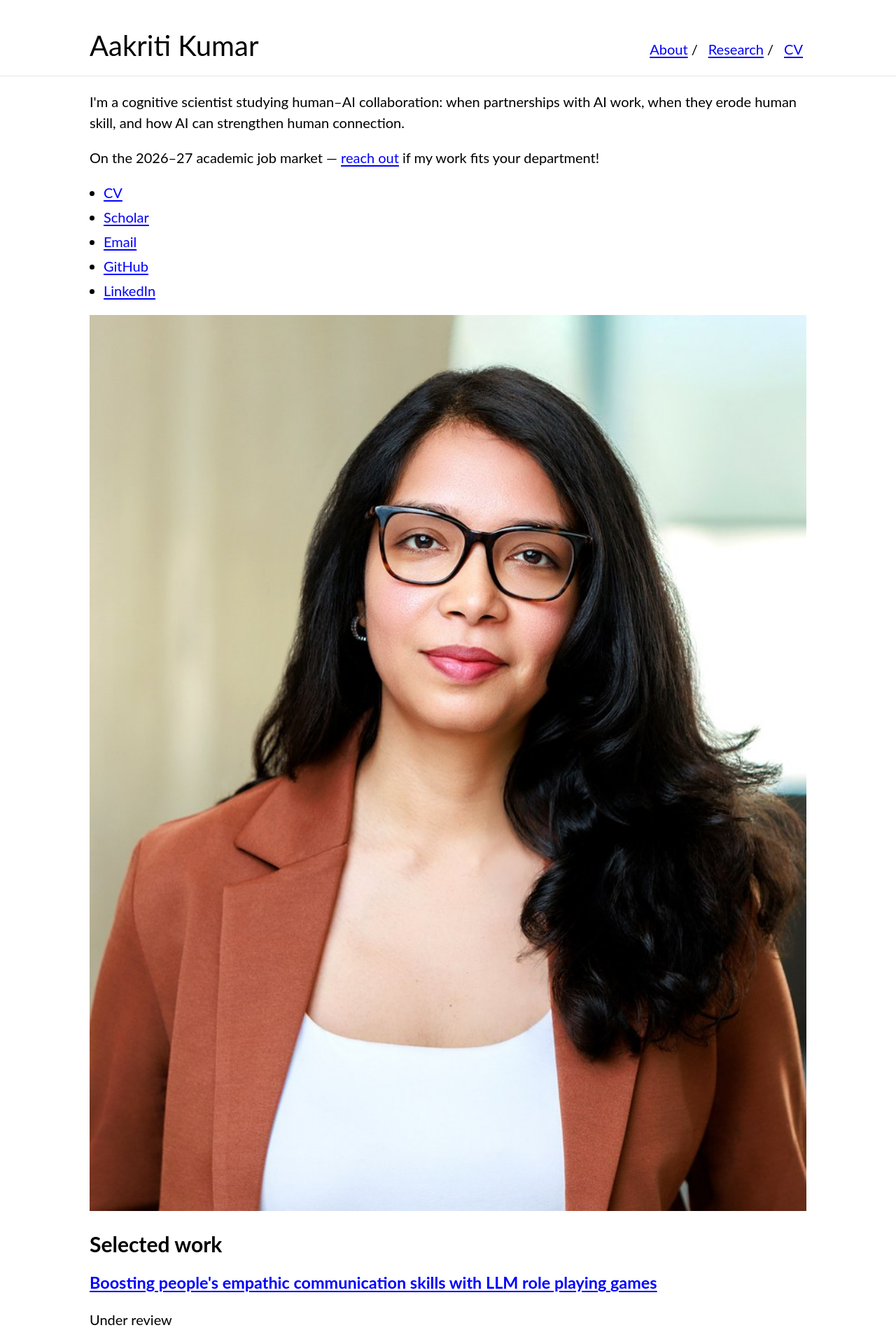
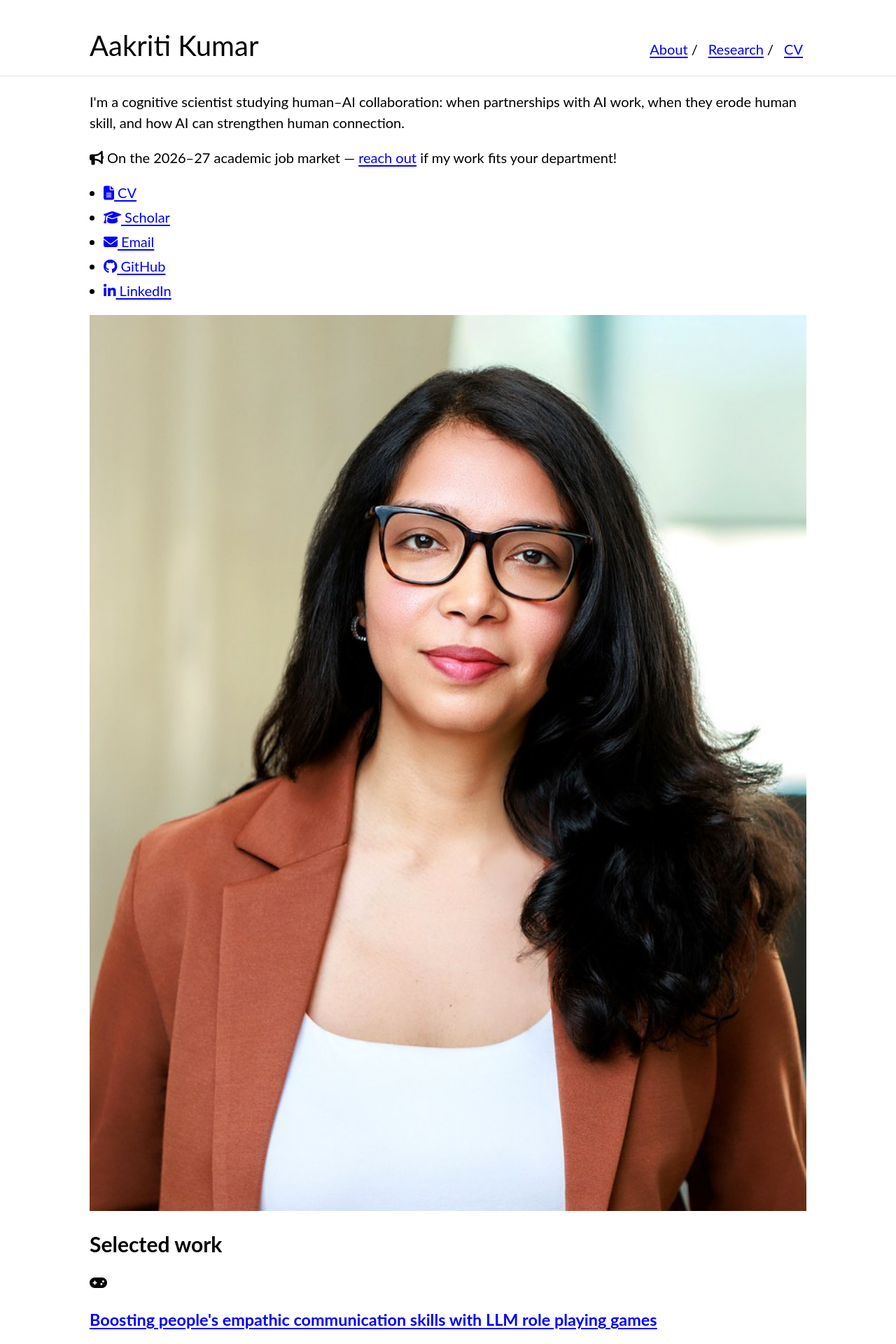
Before and after one commit to aakriti1kumar/aakriti1kumar.github.io, a Jekyll site: the page built from index.md, in a window 1280 px wide. Shown: the top 1920 px of the page at 70% size. Built offline with Jekyll 4.4.1, drawn with Linux system fonts in a browser that asks for light colours; Markdown is read by kramdown in place of the engine named in the settings.

Commit message:
Add files via upload

```diff
--- a/_layouts/default.html
+++ b/_layouts/default.html
@@ -21,7 +21,10 @@
         {% assign url = site.url | append: site.baseurl | append: page.url %}
     {% endif %}
     <meta name="description" content="{{ desc }}">
-    <link href='https://fonts.googleapis.com/css?family=Fira Sans:400,700' rel='stylesheet' type='text/css'>
+    <link rel="preconnect" href="https://fonts.googleapis.com">
+    <link rel="preconnect" href="https://fonts.gstatic.com" crossorigin>
+    <link href="https://fonts.googleapis.com/css2?family=Fraunces:ital,wght@0,400;0,500;0,600;1,400&family=Inter:wght@400;500;600&family=IBM+Plex+Mono:wght@400&display=swap" rel="stylesheet">
+    <link rel="stylesheet" href="https://cdnjs.cloudflare.com/ajax/libs/font-awesome/6.5.2/css/all.min.css">
     <link rel="alternate" type="application/rss+xml" title="{{ site.title }} RSS" href="/feed.xml" />
     <link rel="stylesheet" href="{{ site.baseurl }}/css/main.css">
     {% if site.favicon %}
```
